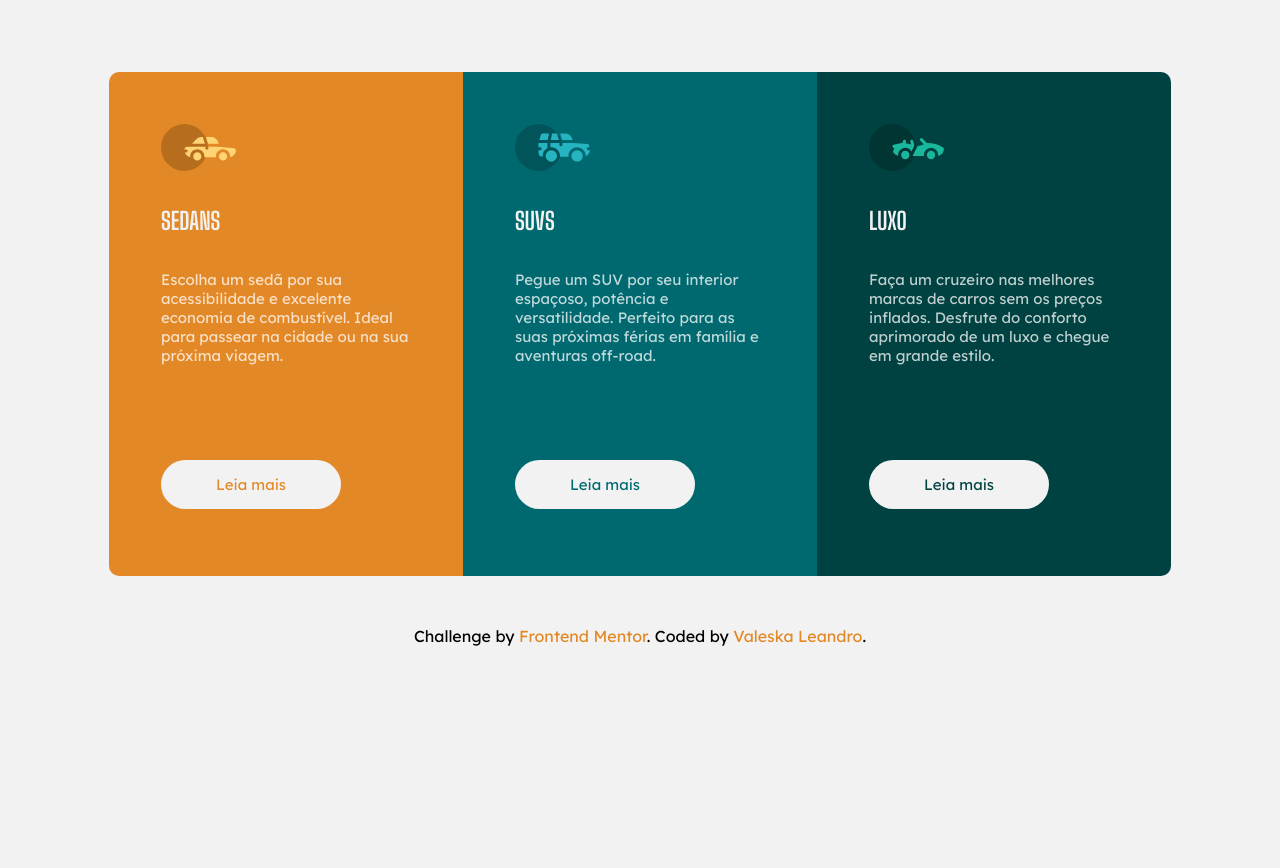
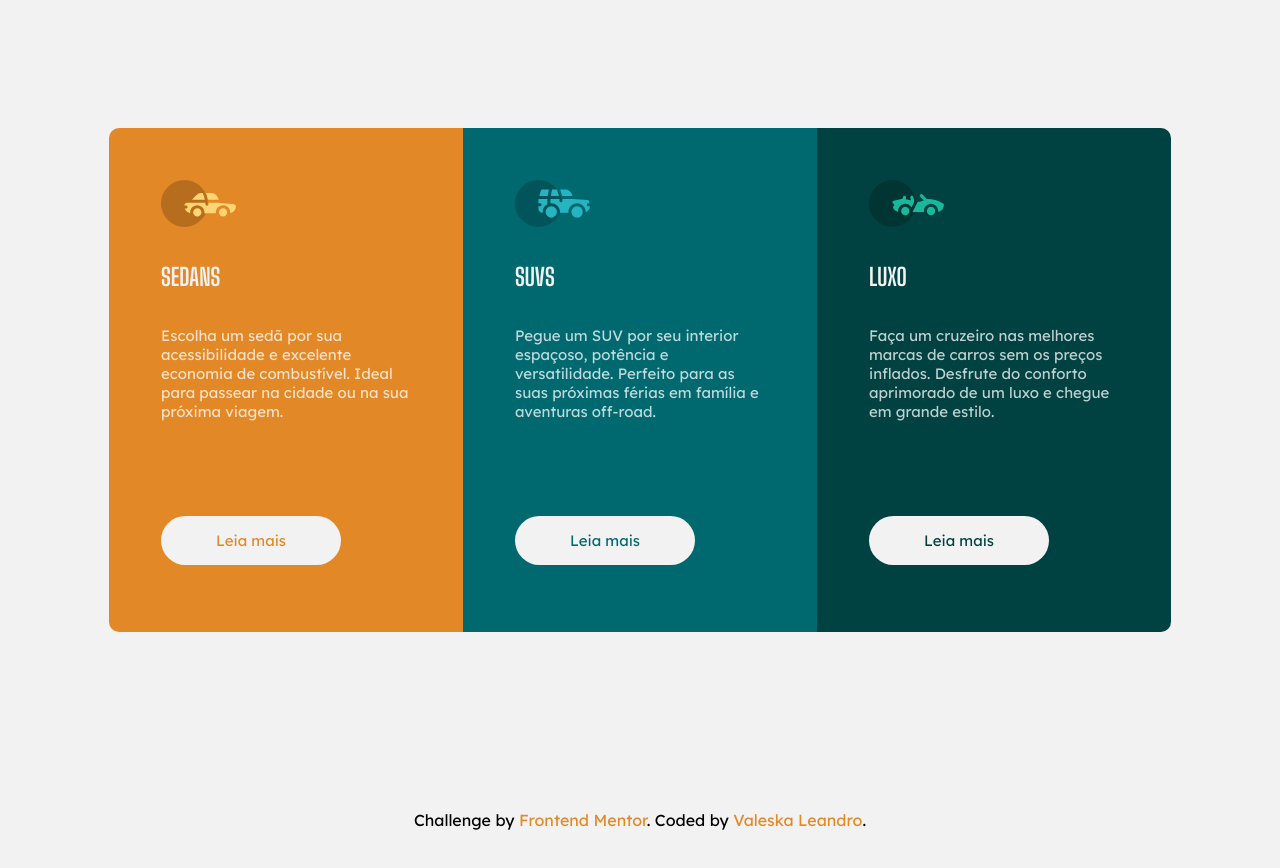
Before and after one commit to ValeskaLeandro/3-column-card, a plain HTML site: page Projeto card/index.html in a window 1280 px wide. Before the commit the page ends 800 px from the top, so only its background shows below. Drawn offline with Linux system fonts and the light colour scheme.

Commit message:
Ajustando cards na tela

```diff
--- a/Projeto card/styles.css
+++ b/Projeto card/styles.css
@@ -19,11 +19,11 @@ body {
 
 
 .container {
+    max-width: 1440px;
+    margin: 0 auto;
+    padding: 10% 0;
     display: flex;
-    margin: auto;
-    align-items: center;
-    padding-top: 72px;
-
+    justify-content: center;
 }
 
 }
```
